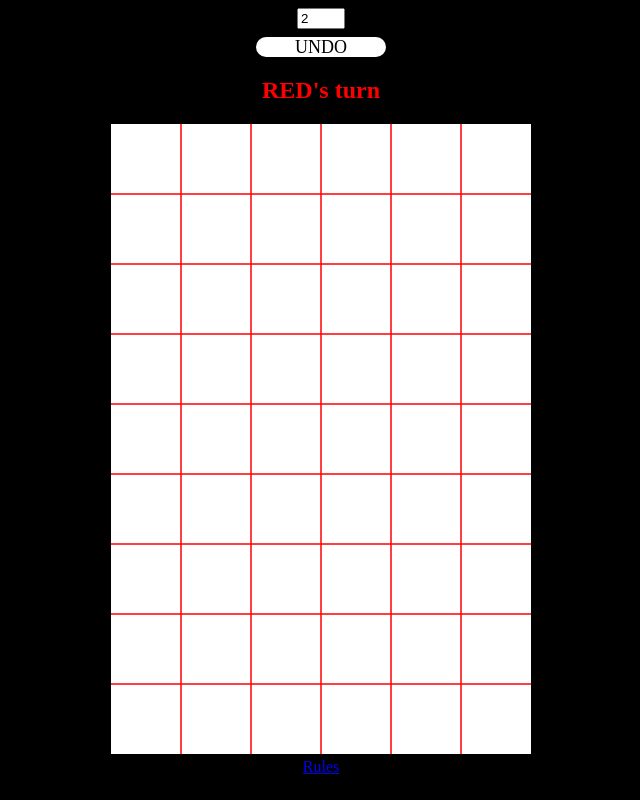
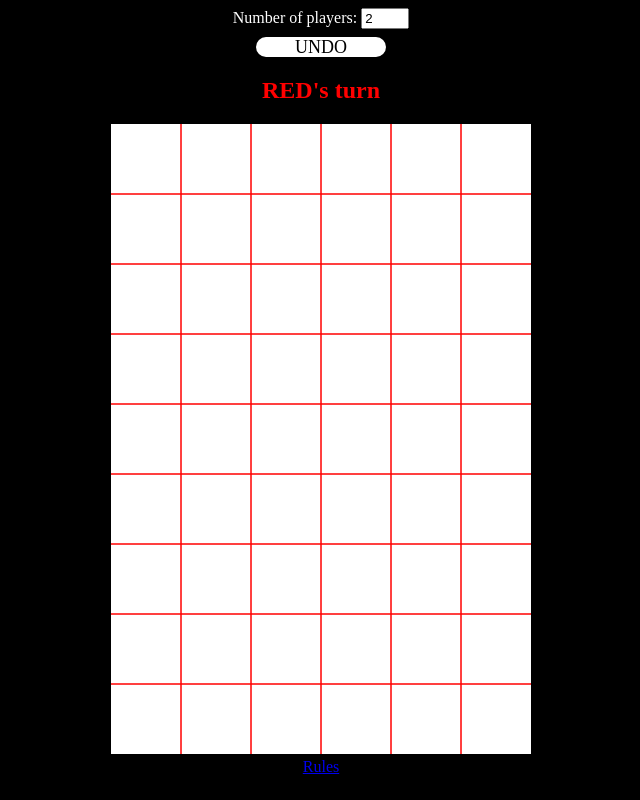
Before and after one commit to ketanhwr/chain-reaction, a plain HTML site: page index.html in a window 1280 px wide. Shown: the whole page, without its empty margins (319-959 px from the left). Drawn offline with nearby package versions, Linux system fonts and the light colour scheme.

Commit message:
added a label for player number

```diff
--- a/index.html
+++ b/index.html
@@ -7,7 +7,7 @@
 	</head>
 	<body>
 		<center>
-            <input id="playersCount" type="number" min="2" value="2" max="8" style="width: 3em;"/>
+          <label style="color:white;">Number of players:</label>  <input id="playersCount" type="number" min="2" value="2" max="8" style="width: 3em;"/>
 			<div class="undo" id="undo">
 				<p>UNDO</p>
 			</div>
```
